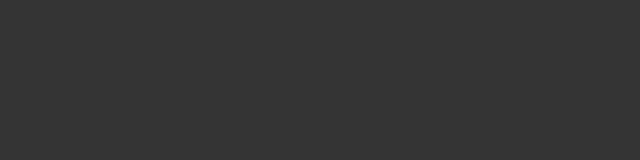
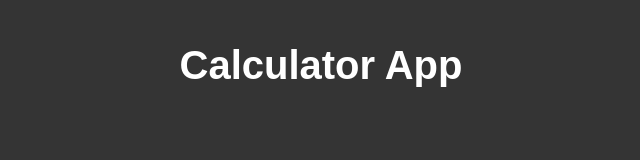
Before and after one commit to Johnnysbers/calculator-app, a website built with Vite: page index.html in a window 1280 px wide. Shown: the whole page, without its empty margins (319-959 px from the left). Built offline with nearby package versions, Linux system fonts and the light colour scheme.

Commit message:
Config styles

```diff
--- a/index.html
+++ b/index.html
@@ -1,8 +1,8 @@
 <!doctype html>
-<html lang="en">
+<html lang="es">
   <head>
     <meta charset="UTF-8" />
-    <link rel="icon" type="image/svg+xml" href="/vite.svg" />
+    <link rel="icon" type="image/svg+xml" href="/calculator.svg" />
     <meta name="viewport" content="width=device-width, initial-scale=1.0" />
     <title>Calculator App</title>
   </head>
--- a/main.js
+++ b/main.js
@@ -1 +1,13 @@
+import 'normalize.css';
 import './style.css';
+
+import { calculatorApp } from './src/calculator/calculator-app';
+
+document.querySelector('#app').innerHTML = `
+  <h1>Calculator App</h1>
+  <div class="calc-container"></div>
+`;
+
+const element = document.querySelector('.calc-container');
+
+calculatorApp(element);
--- a/package.json
+++ b/package.json
@@ -10,5 +10,8 @@
   },
   "devDependencies": {
     "vite": "^5.2.0"
+  },
+  "dependencies": {
+    "normalize.css": "^8.0.1"
   }
 }
--- a/src/calculator/calculator-app.js
+++ b/src/calculator/calculator-app.js
@@ -0,0 +1,7 @@
+/**
+ *
+ * @param {HTMLDivElement} element
+ */
+export const calculatorApp = (element) => {
+    console.log('calculator');
+}
--- a/style.css
+++ b/style.css
@@ -1,3 +1,22 @@
 body {
+  font-family: Arial, Helvetica, sans-serif;
   background-color: #343434;
 }
+
+h1 {
+  color: #fff;
+  font-size: 2.5em;
+  line-height: 1.1;
+  /* text-shadow: -1px 0 black, 0 1px black, 1px 0 black, 0 -1px black; */
+}
+
+.calculator-app {
+  border: 2px solid black;
+}
+
+#app {
+  max-width: 1280px;
+  margin: 0 auto;
+  padding: 1rem;
+  text-align: center;
+}
```
Also changed, not shown: calculator.svg (added), javascript.svg (deleted), 1 other file.
